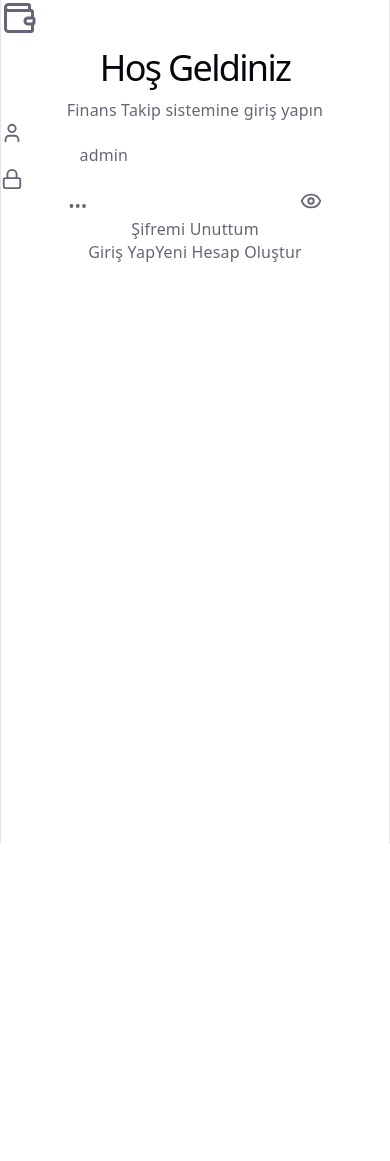
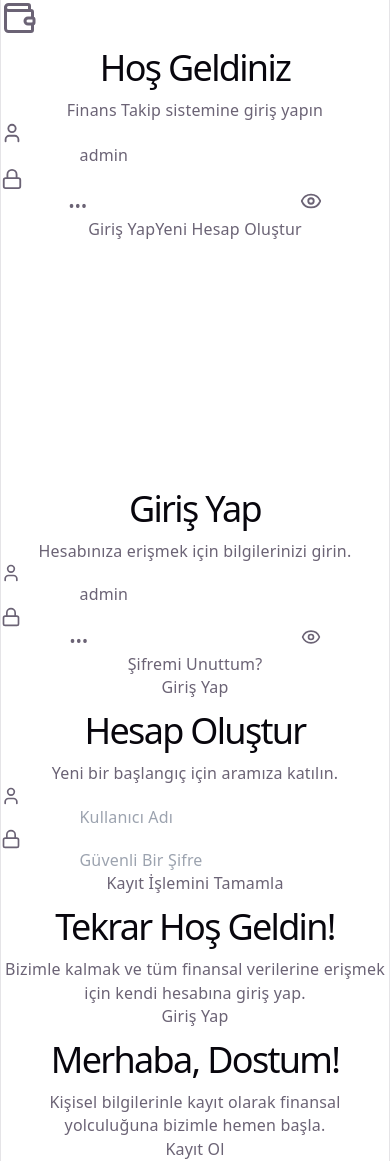
Before and after one commit to alisaimc/finans-takip, a React (Vite) app: page / in a window 390 px wide. Before the commit the page ends 844 px from the top, so only its background shows below. Built offline with nearby package versions, Linux system fonts and the light colour scheme.

Commit message:
bambaşka brirşey bu

```diff
--- a/src/App.jsx
+++ b/src/App.jsx
@@ -1455,182 +1455,303 @@ export default function App() {
             from { opacity: 0; transform: translateY(40px); }
             to { opacity: 1; transform: translateY(0); }
           }
-          .anim-slide-up {
-            animation: slide-up-fade 0.8s cubic-bezier(0.16, 1, 0.3, 1) forwards;
-          }
+          .anim-slide-up { animation: slide-up-fade 0.8s cubic-bezier(0.16, 1, 0.3, 1) forwards; }
           .anim-blob-1 { animation: spin-slow 15s linear infinite; }
           .anim-blob-2 { animation: spin-slow 20s linear infinite reverse; }
-
-          /* 3D Animasyonlar için özel classlar */
           .preserve-3d { transform-style: preserve-3d; }
           .backface-hidden { backface-visibility: hidden; }
           .rotate-y-180 { transform: rotateY(180deg); }
         `}</style>
 
-        {/* 3D KART KONTEYNERİ */}
-        <div className="anim-slide-up relative w-full max-w-md z-10">
-          {/* DÖNEN EKSEN */}
+        {/* ========================================================== */}
+        {/* MOBİL GÖRÜNÜM: 3D KART ÇEVİRME (Sadece küçük ekranlarda) */}
+        {/* ========================================================== */}
+        <div className="anim-slide-up relative w-full max-w-md z-10 block md:hidden">
           <div
             className={`relative w-full h-[620px] transition-transform duration-1000 ease-[cubic-bezier(0.34,1.56,0.64,1)] preserve-3d ${!isLoginView ? "rotate-y-180" : ""}`}
           >
-            {/* ==================================================== */}
-            {/* ÖN YÜZ: GİRİŞ YAP EKRANI */}
-            {/* ==================================================== */}
+            {/* ÖN YÜZ: GİRİŞ YAP */}
             <div className="absolute inset-0 w-full h-full bg-white/95 backdrop-blur-xl p-6 sm:p-10 rounded-[2.5rem] shadow-2xl shadow-indigo-900/20 flex flex-col border border-white/20 backface-hidden">
               <div className="relative w-20 h-20 mx-auto mb-8 mt-2 shrink-0 group">
-                <div className="absolute inset-0 bg-indigo-500 rounded-[1.5rem] blur-xl opacity-40 group-hover:opacity-60 transition-opacity duration-500"></div>
-                <div className="relative flex items-center justify-center w-full h-full bg-gradient-to-br from-indigo-600 to-violet-600 text-white rounded-[1.5rem] shadow-inner transform -rotate-6 group-hover:rotate-0 group-hover:scale-105 transition-all duration-500">
+                <div className="absolute inset-0 bg-indigo-500 rounded-[1.5rem] blur-xl opacity-40"></div>
+                <div className="relative flex items-center justify-center w-full h-full bg-gradient-to-br from-indigo-600 to-violet-600 text-white rounded-[1.5rem] shadow-inner transform -rotate-6">
                   <Wallet size={36} />
                 </div>
               </div>
-
               <h1 className="text-3xl font-black text-center text-slate-800 mb-2 tracking-tight">
                 Hoş Geldiniz
               </h1>
               <p className="text-center text-slate-500 mb-8 font-medium text-sm">
                 Finans Takip sistemine giriş yapın
               </p>
-
               <form onSubmit={handleAuth} className="space-y-4 flex-1">
                 <div className="relative group">
-                  <div className="absolute inset-y-0 left-0 pl-4 flex items-center pointer-events-none text-slate-400 group-focus-within:text-indigo-600 transition-colors z-10">
+                  <div className="absolute inset-y-0 left-0 pl-4 flex items-center pointer-events-none text-slate-400">
                     <User size={22} />
                   </div>
                   <input
                     type="text"
                     name="username"
                     required
-                    className="w-full pl-12 pr-4 py-4 rounded-2xl border-0 ring-1 ring-slate-200 !bg-slate-50 focus:!bg-white focus:ring-2 focus:ring-indigo-600 focus:scale-[1.02] outline-none transition-all duration-300 font-bold text-slate-800 text-[16px] shadow-sm"
+                    className="w-full pl-12 pr-4 py-4 rounded-2xl border-0 ring-1 ring-slate-200 !bg-slate-50 focus:!bg-white focus:ring-2 focus:ring-indigo-600 outline-none font-bold text-slate-800"
                     placeholder="Kullanıcı Adı"
                     defaultValue="admin"
                   />
                 </div>
-
                 <div className="relative group">
-                  <div className="absolute inset-y-0 left-0 pl-4 flex items-center pointer-events-none text-slate-400 group-focus-within:text-indigo-600 transition-colors z-10">
+                  <div className="absolute inset-y-0 left-0 pl-4 flex items-center pointer-events-none text-slate-400">
                     <Lock size={22} />
                   </div>
                   <input
                     type={showPassword ? "text" : "password"}
                     name="password"
                     required
-                    className="w-full pl-12 pr-12 py-4 rounded-2xl border-0 ring-1 ring-slate-200 !bg-slate-50 focus:!bg-white focus:ring-2 focus:ring-indigo-600 focus:scale-[1.02] outline-none transition-all duration-300 font-bold text-slate-800 text-[16px] shadow-sm"
+                    className="w-full pl-12 pr-12 py-4 rounded-2xl border-0 ring-1 ring-slate-200 !bg-slate-50 focus:!bg-white focus:ring-2 focus:ring-indigo-600 outline-none font-bold text-slate-800"
                     placeholder="Şifre"
                     defaultValue="123"
                   />
                   <button
                     type="button"
                     onClick={() => setShowPassword(!showPassword)}
-                    className="absolute inset-y-0 right-0 pr-4 flex items-center text-slate-400 hover:text-indigo-600 transition-colors z-10 p-2 hover:scale-110"
+                    className="absolute inset-y-0 right-0 pr-4 flex items-center text-slate-400 p-2"
                   >
                     {showPassword ? <EyeOff size={22} /> : <Eye size={22} />}
                   </button>
                 </div>
-
-                <div className="flex justify-end pt-1 pb-2">
-                  <button
-                    type="button"
-                    onClick={() =>
-                      showAlert("Sistem yöneticisi ile iletişime geçin.")
-                    }
-                    className="text-sm font-bold text-indigo-600 hover:text-indigo-800 transition-colors active:scale-95"
-                  >
-                    Şifremi Unuttum
-                  </button>
-                </div>
-
                 <button
                   type="submit"
-                  className="w-full bg-slate-800 text-white py-4 rounded-2xl font-black text-[16px] shadow-lg shadow-slate-900/20 active:scale-95 hover:scale-[1.02] hover:bg-slate-900 transition-all duration-300"
+                  className="w-full bg-slate-800 text-white py-4 rounded-2xl font-black mt-6 shadow-lg"
                 >
                   Giriş Yap
                 </button>
                 <button
                   type="button"
                   onClick={() => setIsLoginView(false)}
-                  className="w-full bg-indigo-50 text-indigo-600 py-4 rounded-2xl font-black text-[16px] active:scale-95 hover:scale-[1.02] hover:bg-indigo-100 transition-all duration-300 mt-3 border border-indigo-100"
+                  className="w-full bg-indigo-50 text-indigo-600 py-4 rounded-2xl font-black mt-3"
                 >
                   Yeni Hesap Oluştur
                 </button>
               </form>
             </div>
 
-            {/* ==================================================== */}
-            {/* ARKA YÜZ: YENİ HESAP OLUŞTUR EKRANI */}
-            {/* ==================================================== */}
+            {/* ARKA YÜZ: KAYIT OL */}
             <div className="absolute inset-0 w-full h-full bg-white/95 backdrop-blur-xl p-6 sm:p-10 rounded-[2.5rem] shadow-2xl shadow-indigo-900/20 flex flex-col border border-white/20 backface-hidden rotate-y-180">
               <div className="relative w-20 h-20 mx-auto mb-8 mt-2 shrink-0 group">
-                <div className="absolute inset-0 bg-violet-500 rounded-[1.5rem] blur-xl opacity-40 group-hover:opacity-60 transition-opacity duration-500"></div>
-                <div className="relative flex items-center justify-center w-full h-full bg-gradient-to-br from-violet-600 to-fuchsia-600 text-white rounded-[1.5rem] shadow-inner transform rotate-6 group-hover:rotate-0 group-hover:scale-105 transition-all duration-500">
+                <div className="absolute inset-0 bg-violet-500 rounded-[1.5rem] blur-xl opacity-40"></div>
+                <div className="relative flex items-center justify-center w-full h-full bg-gradient-to-br from-violet-600 to-fuchsia-600 text-white rounded-[1.5rem] shadow-inner transform rotate-6">
                   <User size={36} />
                 </div>
               </div>
-
               <h1 className="text-3xl font-black text-center text-slate-800 mb-2 tracking-tight">
                 Kayıt Ol
               </h1>
               <p className="text-center text-slate-500 mb-8 font-medium text-sm">
                 Sisteme katılmak için bilgilerinizi girin
               </p>
-
               <form
                 onSubmit={handleRegisterSubmit}
                 className="space-y-4 flex-1"
               >
                 <div className="relative group">
-                  <div className="absolute inset-y-0 left-0 pl-4 flex items-center pointer-events-none text-slate-400 group-focus-within:text-violet-600 transition-colors z-10">
+                  <div className="absolute inset-y-0 left-0 pl-4 flex items-center pointer-events-none text-slate-400">
                     <User size={22} />
                   </div>
                   <input
                     type="text"
                     name="reg_username"
                     required
-                    className="w-full pl-12 pr-4 py-4 rounded-2xl border-0 ring-1 ring-slate-200 !bg-slate-50 focus:!bg-white focus:ring-2 focus:ring-violet-600 focus:scale-[1.02] outline-none transition-all duration-300 font-bold text-slate-800 text-[16px] shadow-sm"
+                    className="w-full pl-12 pr-4 py-4 rounded-2xl border-0 ring-1 ring-slate-200 !bg-slate-50 focus:!bg-white focus:ring-2 focus:ring-violet-600 outline-none font-bold text-slate-800"
                     placeholder="Kullanıcı Adı"
                   />
                 </div>
-
                 <div className="relative group">
-                  <div className="absolute inset-y-0 left-0 pl-4 flex items-center pointer-events-none text-slate-400 group-focus-within:text-violet-600 transition-colors z-10">
+                  <div className="absolute inset-y-0 left-0 pl-4 flex items-center pointer-events-none text-slate-400">
                     <Lock size={22} />
                   </div>
                   <input
                     type={showPassword ? "text" : "password"}
                     name="reg_password"
                     required
-                    className="w-full pl-12 pr-12 py-4 rounded-2xl border-0 ring-1 ring-slate-200 !bg-slate-50 focus:!bg-white focus:ring-2 focus:ring-violet-600 focus:scale-[1.02] outline-none transition-all duration-300 font-bold text-slate-800 text-[16px] shadow-sm"
+                    className="w-full pl-12 pr-12 py-4 rounded-2xl border-0 ring-1 ring-slate-200 !bg-slate-50 focus:!bg-white focus:ring-2 focus:ring-violet-600 outline-none font-bold text-slate-800"
                     placeholder="Güvenli Bir Şifre"
                   />
-                  <button
-                    type="button"
-                    onClick={() => setShowPassword(!showPassword)}
-                    className="absolute inset-y-0 right-0 pr-4 flex items-center text-slate-400 hover:text-violet-600 transition-colors z-10 p-2 hover:scale-110"
-                  >
-                    {showPassword ? <EyeOff size={22} /> : <Eye size={22} />}
-                  </button>
-                </div>
-
-                <div className="pt-6">
-                  <button
-                    type="submit"
-                    className="w-full bg-gradient-to-r from-violet-600 to-fuchsia-600 text-white py-4 rounded-2xl font-black text-[16px] shadow-lg shadow-violet-600/30 active:scale-95 hover:scale-[1.02] hover:shadow-violet-600/50 transition-all duration-300"
-                  >
-                    Kayıt İşlemini Tamamla
-                  </button>
-                  <button
-                    type="button"
-                    onClick={() => setIsLoginView(true)}
-                    className="w-full bg-slate-50 text-slate-600 py-4 rounded-2xl font-black text-[16px] active:scale-95 hover:scale-[1.02] hover:bg-slate-100 transition-all duration-300 mt-3 border border-slate-200"
-                  >
-                    Giriş Ekranına Dön
-                  </button>
-                </div>
+                </div>
+                <button
+                  type="submit"
+                  className="w-full bg-gradient-to-r from-violet-600 to-fuchsia-600 text-white py-4 rounded-2xl font-black mt-6 shadow-lg"
+                >
+                  Kayıt İşlemini Tamamla
+                </button>
+                <button
+                  type="button"
+                  onClick={() => setIsLoginView(true)}
+                  className="w-full bg-slate-50 text-slate-600 py-4 rounded-2xl font-black mt-3 border"
+                >
+                  Giriş Ekranına Dön
+                </button>
               </form>
             </div>
           </div>
         </div>
 
-        {/* Alert Dialog Aynen Kalacak... */}
+        {/* ========================================================== */}
+        {/* MASAÜSTÜ GÖRÜNÜM: SLIDING OVERLAY (Büyük Ekranlarda) */}
+        {/* ========================================================== */}
+        <div className="anim-slide-up relative hidden md:block w-full max-w-[900px] h-[550px] bg-white rounded-[2.5rem] shadow-2xl overflow-hidden z-10 border border-white/20">
+          {/* 1. SOL FORM: GİRİŞ YAP */}
+          <div
+            className={`absolute top-0 left-0 w-1/2 h-full flex flex-col justify-center px-12 transition-all duration-700 ease-[cubic-bezier(0.4,0,0.2,1)] ${!isLoginView ? "translate-x-[100%] opacity-0 z-0 pointer-events-none" : "translate-x-0 opacity-100 z-20 pointer-events-auto"}`}
+          >
+            <h1 className="text-4xl font-black text-slate-800 mb-2 text-center">
+              Giriş Yap
+            </h1>
+            <p className="text-slate-500 font-medium text-sm text-center mb-8">
+              Hesabınıza erişmek için bilgilerinizi girin.
+            </p>
+            <form onSubmit={handleAuth} className="space-y-4">
+              <div className="relative">
+                <div className="absolute inset-y-0 left-0 pl-4 flex items-center pointer-events-none text-slate-400">
+                  <User size={20} />
+                </div>
+                <input
+                  type="text"
+                  name="username"
+                  required
+                  className="w-full pl-12 pr-4 py-3.5 rounded-xl bg-slate-50 focus:bg-white border-0 ring-1 ring-slate-200 focus:ring-2 focus:ring-indigo-600 outline-none transition-all font-bold text-slate-800"
+                  placeholder="Kullanıcı Adı"
+                  defaultValue="admin"
+                />
+              </div>
+              <div className="relative">
+                <div className="absolute inset-y-0 left-0 pl-4 flex items-center pointer-events-none text-slate-400">
+                  <Lock size={20} />
+                </div>
+                <input
+                  type={showPassword ? "text" : "password"}
+                  name="password"
+                  required
+                  className="w-full pl-12 pr-12 py-3.5 rounded-xl bg-slate-50 focus:bg-white border-0 ring-1 ring-slate-200 focus:ring-2 focus:ring-indigo-600 outline-none transition-all font-bold text-slate-800"
+                  placeholder="Şifre"
+                  defaultValue="123"
+                />
+                <button
+                  type="button"
+                  onClick={() => setShowPassword(!showPassword)}
+                  className="absolute inset-y-0 right-0 pr-4 flex items-center text-slate-400 hover:text-indigo-600 p-2"
+                >
+                  {showPassword ? <EyeOff size={20} /> : <Eye size={20} />}
+                </button>
+              </div>
+              <div className="flex justify-end">
+                <button
+                  type="button"
+                  onClick={() =>
+                    showAlert("Sistem yöneticisi ile iletişime geçin.")
+                  }
+                  className="text-sm font-bold text-indigo-600 hover:text-indigo-800"
+                >
+                  Şifremi Unuttum?
+                </button>
+              </div>
+              <button
+                type="submit"
+                className="w-full bg-slate-800 text-white py-3.5 rounded-xl font-black shadow-lg shadow-slate-900/20 hover:bg-slate-900 transition-colors mt-2"
+              >
+                Giriş Yap
+              </button>
+            </form>
+          </div>
+
+          {/* 2. SAĞ FORM: KAYIT OL */}
+          <div
+            className={`absolute top-0 left-0 w-1/2 h-full flex flex-col justify-center px-12 transition-all duration-700 ease-[cubic-bezier(0.4,0,0.2,1)] ${!isLoginView ? "translate-x-[100%] opacity-100 z-20 pointer-events-auto" : "translate-x-0 opacity-0 z-0 pointer-events-none"}`}
+          >
+            <h1 className="text-4xl font-black text-slate-800 mb-2 text-center">
+              Hesap Oluştur
+            </h1>
+            <p className="text-slate-500 font-medium text-sm text-center mb-8">
+              Yeni bir başlangıç için aramıza katılın.
+            </p>
+            <form onSubmit={handleRegisterSubmit} className="space-y-4">
+              <div className="relative">
+                <div className="absolute inset-y-0 left-0 pl-4 flex items-center pointer-events-none text-slate-400">
+                  <User size={20} />
+                </div>
+                <input
+                  type="text"
+                  name="reg_username"
+                  required
+                  className="w-full pl-12 pr-4 py-3.5 rounded-xl bg-slate-50 focus:bg-white border-0 ring-1 ring-slate-200 focus:ring-2 focus:ring-violet-600 outline-none transition-all font-bold text-slate-800"
+                  placeholder="Kullanıcı Adı"
+                />
+              </div>
+              <div className="relative">
+                <div className="absolute inset-y-0 left-0 pl-4 flex items-center pointer-events-none text-slate-400">
+                  <Lock size={20} />
+                </div>
+                <input
+                  type={showPassword ? "text" : "password"}
+                  name="reg_password"
+                  required
+                  className="w-full pl-12 pr-12 py-3.5 rounded-xl bg-slate-50 focus:bg-white border-0 ring-1 ring-slate-200 focus:ring-2 focus:ring-violet-600 outline-none transition-all font-bold text-slate-800"
+                  placeholder="Güvenli Bir Şifre"
+                />
+              </div>
+              <button
+                type="submit"
+                className="w-full bg-gradient-to-r from-violet-600 to-fuchsia-600 text-white py-3.5 rounded-xl font-black shadow-lg shadow-violet-600/30 hover:shadow-violet-600/50 transition-colors mt-6"
+              >
+                Kayıt İşlemini Tamamla
+              </button>
+            </form>
+          </div>
+
+          {/* 3. KAYAN RENKLİ OVERLAY KATMANI */}
+          <div
+            className={`absolute top-0 left-1/2 w-1/2 h-full overflow-hidden transition-transform duration-700 ease-[cubic-bezier(0.4,0,0.2,1)] z-50 ${!isLoginView ? "-translate-x-full" : "translate-x-0"}`}
+          >
+            {/* Arka Planın Ters Yönde Kayması (Sabit Kalma İllüzyonu) */}
+            <div
+              className={`bg-gradient-to-br from-indigo-600 via-violet-600 to-fuchsia-600 relative -left-[100%] h-full w-[200%] transform transition-transform duration-700 ease-[cubic-bezier(0.4,0,0.2,1)] ${!isLoginView ? "translate-x-1/2" : "translate-x-0"}`}
+            >
+              {/* Overlay SOL (Kayıt Ol Ekranındayken Görünen Metin) */}
+              <div
+                className={`absolute top-0 left-0 flex flex-col items-center justify-center w-1/2 h-full px-12 text-center text-white transition-transform duration-700 ease-[cubic-bezier(0.4,0,0.2,1)] ${!isLoginView ? "translate-x-0" : "-translate-x-[20%]"}`}
+              >
+                <h1 className="text-4xl font-black mb-4">Tekrar Hoş Geldin!</h1>
+                <p className="text-indigo-100 font-medium mb-8 leading-relaxed">
+                  Bizimle kalmak ve tüm finansal verilerine erişmek için kendi
+                  hesabına giriş yap.
+                </p>
+                <button
+                  onClick={() => setIsLoginView(true)}
+                  className="px-10 py-3 rounded-full border-2 border-white/50 hover:border-white hover:bg-white hover:text-indigo-600 font-black tracking-wider transition-all uppercase text-sm"
+                >
+                  Giriş Yap
+                </button>
+              </div>
+
+              {/* Overlay SAĞ (Giriş Ekranındayken Görünen Metin) */}
+              <div
+                className={`absolute top-0 right-0 flex flex-col items-center justify-center w-1/2 h-full px-12 text-center text-white transition-transform duration-700 ease-[cubic-bezier(0.4,0,0.2,1)] ${!isLoginView ? "translate-x-[20%]" : "translate-x-0"}`}
+              >
+                <h1 className="text-4xl font-black mb-4">Merhaba, Dostum!</h1>
+                <p className="text-indigo-100 font-medium mb-8 leading-relaxed">
+                  Kişisel bilgilerinle kayıt olarak finansal yolculuğuna bizimle
+                  hemen başla.
+                </p>
+                <button
+                  onClick={() => setIsLoginView(false)}
+                  className="px-10 py-3 rounded-full border-2 border-white/50 hover:border-white hover:bg-white hover:text-violet-600 font-black tracking-wider transition-all uppercase text-sm"
+                >
+                  Kayıt Ol
+                </button>
+              </div>
+            </div>
+          </div>
+        </div>
+
+        {/* Alert Dialog (Sabit) */}
         {dialog.isOpen && (
           <div className="fixed inset-0 bg-slate-900/60 backdrop-blur-sm flex items-center justify-center p-4 z-[60]">
             <div className="bg-white rounded-2xl shadow-2xl w-full max-w-sm overflow-hidden p-6 text-center transform scale-100 animate-[slide-up-fade_0.3s_ease-out]">
```
